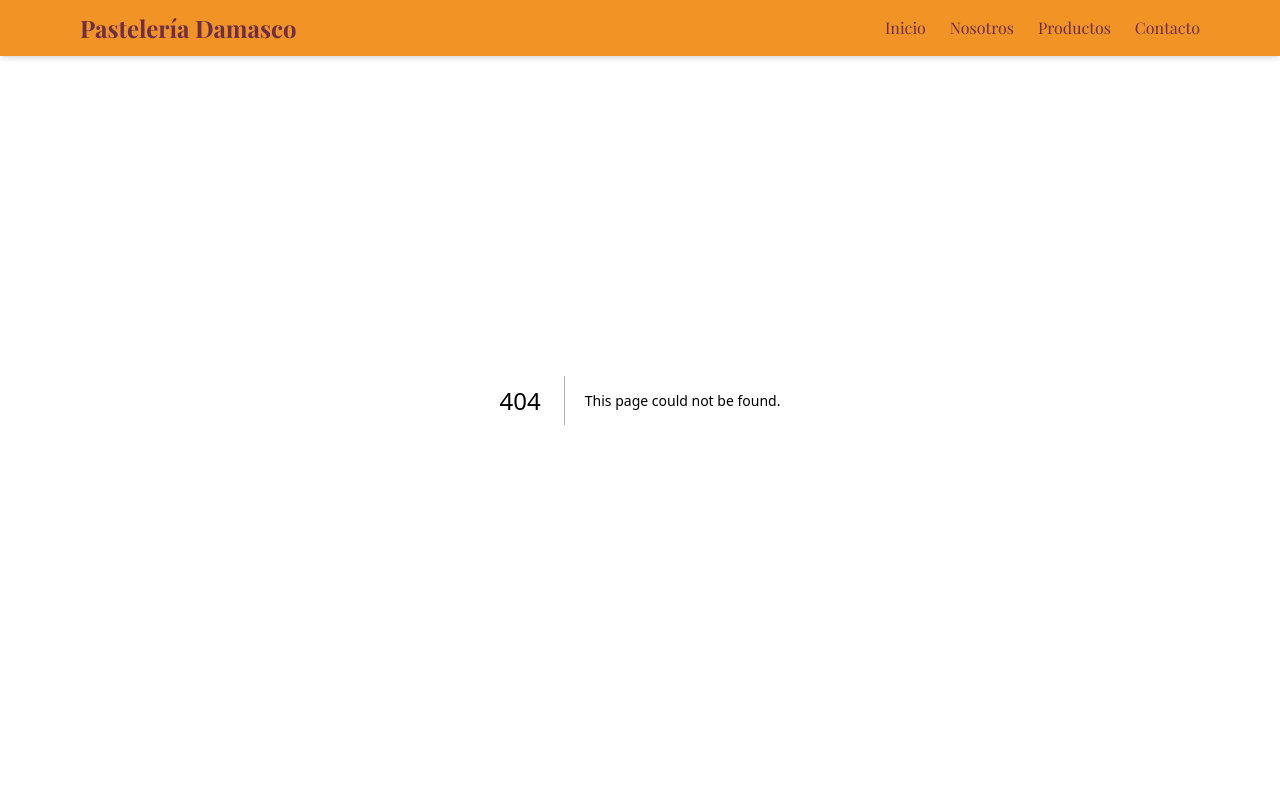
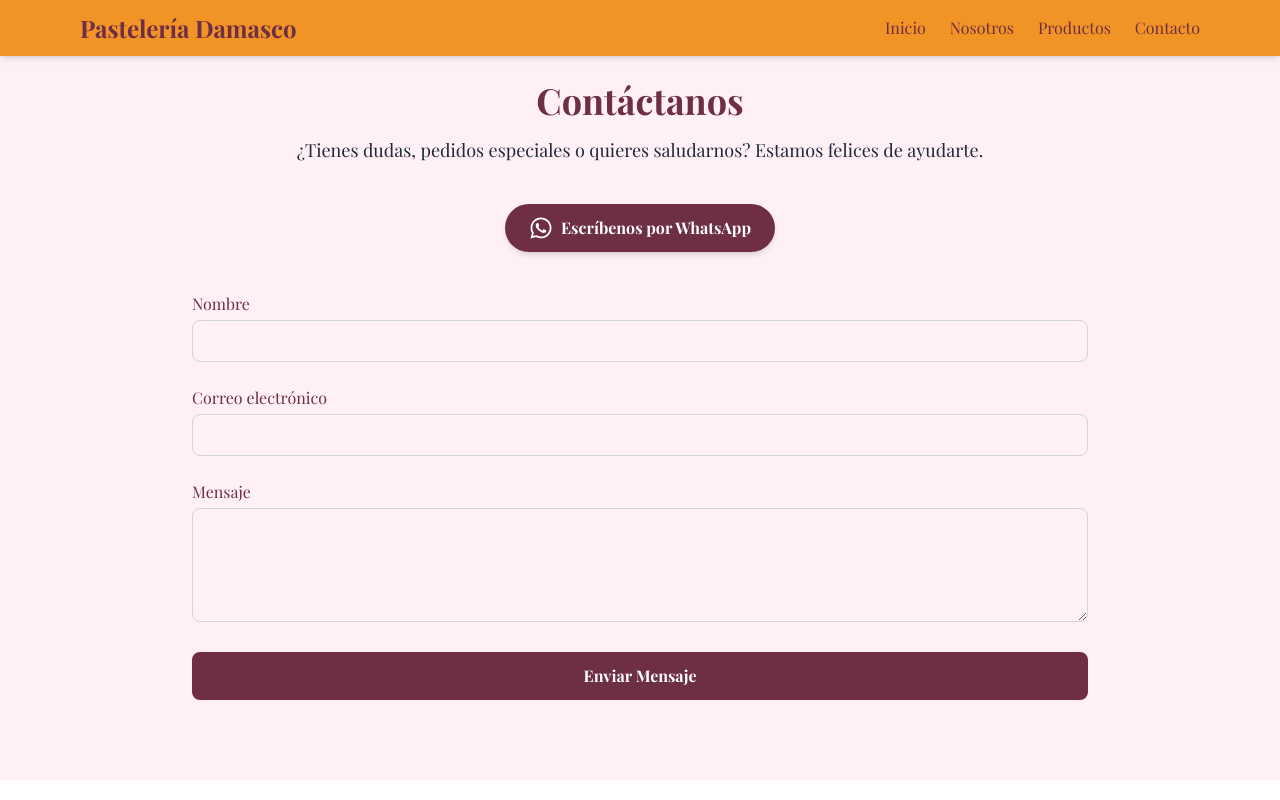
Before and after one commit to Vargosky/pag_web_damasco, a Next.js app: page /contacto in a window 1280 px wide. Before the commit this address had no page. Built offline with nearby package versions, Linux system fonts and the light colour scheme.

Commit message:
add nosotros and contacto

```diff
--- a/package.json
+++ b/package.json
@@ -12,7 +12,8 @@
     "framer-motion": "^12.23.6",
     "next": "15.4.1",
     "react": "19.1.0",
-    "react-dom": "19.1.0"
+    "react-dom": "19.1.0",
+    "react-icons": "^5.5.0"
   },
   "devDependencies": {
     "@tailwindcss/postcss": "^4",
--- /dev/null
+++ b/src/app/contacto/page.jsx
@@ -0,0 +1,88 @@
+"use client";
+import { motion } from "framer-motion";
+import { FaWhatsapp } from "react-icons/fa";
+
+export default function Contacto() {
+  return (
+    <section id="contacto" className="bg-[#fff0f5] py-20 px-4">
+      <div className="max-w-4xl mx-auto text-center">
+        <motion.h2
+          initial={{ opacity: 0, y: -20 }}
+          whileInView={{ opacity: 1, y: 0 }}
+          transition={{ duration: 0.6 }}
+          className="text-3xl md:text-4xl font-bold text-[#6d2e46] mb-4"
+        >
+          Contáctanos
+        </motion.h2>
+        <motion.p
+          initial={{ opacity: 0, y: 10 }}
+          whileInView={{ opacity: 1, y: 0 }}
+          transition={{ duration: 0.6 }}
+          className="text-gray-800 text-lg mb-10"
+        >
+          ¿Tienes dudas, pedidos especiales o quieres saludarnos? Estamos felices de ayudarte.
+        </motion.p>
+
+        {/* Botón WhatsApp */}
+        <motion.a
+          href="https://wa.me/56948995994" // Reemplaza con el número real
+          target="_blank"
+          rel="noopener noreferrer"
+          whileHover={{ scale: 1.05 }}
+          className="inline-flex items-center gap-2 bg-[#6d2e46] text-white px-6 py-3 rounded-full font-semibold shadow-md hover:bg-[#5b243d] transition mb-10"
+        >
+          <FaWhatsapp className="text-2xl" />
+          Escríbenos por WhatsApp
+        </motion.a>
+
+        {/* Formulario */}
+        <motion.form
+          action="https://formsubmit.co/tucorreo@dominio.com" // Reemplaza con tu correo
+          method="POST"
+          className="grid gap-6 text-left"
+          initial={{ opacity: 0 }}
+          whileInView={{ opacity: 1 }}
+          transition={{ duration: 0.6 }}
+        >
+          {/* Oculta el captcha de formsubmit */}
+          <input type="hidden" name="_captcha" value="false" />
+          <input type="hidden" name="_next" value="https://tusitio.com/gracias" />
+
+          <div>
+            <label className="block mb-1 text-[#6d2e46] font-medium">Nombre</label>
+            <input
+              type="text"
+              name="nombre"
+              required
+              className="w-full border border-gray-300 rounded-lg px-4 py-2 focus:outline-none focus:ring-2 focus:ring-[#6d2e46]"
+            />
+          </div>
+          <div>
+            <label className="block mb-1 text-[#6d2e46] font-medium">Correo electrónico</label>
+            <input
+              type="email"
+              name="email"
+              required
+              className="w-full border border-gray-300 rounded-lg px-4 py-2 focus:outline-none focus:ring-2 focus:ring-[#6d2e46]"
+            />
+          </div>
+          <div>
+            <label className="block mb-1 text-[#6d2e46] font-medium">Mensaje</label>
+            <textarea
+              name="mensaje"
+              rows={4}
+              required
+              className="w-full border border-gray-300 rounded-lg px-4 py-2 focus:outline-none focus:ring-2 focus:ring-[#6d2e46]"
+            ></textarea>
+          </div>
+          <button
+            type="submit"
+            className="bg-[#6d2e46] text-white px-6 py-3 rounded-lg font-semibold hover:bg-[#5b243d] transition w-full"
+          >
+            Enviar Mensaje
+          </button>
+        </motion.form>
+      </div>
+    </section>
+  );
+}
--- /dev/null
+++ b/src/app/nosotros/page.jsx
@@ -0,0 +1,104 @@
+"use client";
+import Image from "next/image";
+import { motion } from "framer-motion";
+
+export default function Nosotros() {
+  return (
+    <div>
+      {/* Sección 1 - Historia inicial */}
+      <section id="nosotros" className="bg-[#fff0f5] h-screen flex items-center px-4">
+        <div className="max-w-6xl mx-auto grid md:grid-cols-2 gap-10 items-center">
+          <motion.div
+            className="relative w-full h-72 md:h-96 rounded-lg overflow-hidden"
+            initial={{ opacity: 0, x: -40 }}
+            whileInView={{ opacity: 1, x: 0 }}
+            transition={{ duration: 0.6 }}
+            viewport={{ once: true }}
+          >
+            <Image
+              src="/img/nosotros.jpg"
+              alt="Dueña de Pastelería Damasco"
+              fill
+              className="object-cover"
+            />
+          </motion.div>
+
+          <motion.div
+            initial={{ opacity: 0, x: 40 }}
+            whileInView={{ opacity: 1, x: 0 }}
+            transition={{ duration: 0.6 }}
+            viewport={{ once: true }}
+          >
+            <h2 className="text-3xl md:text-4xl font-bold text-[#6d2e46] mb-4">
+              Nuestra Historia
+            </h2>
+            <p className="text-gray-800 leading-relaxed text-lg">
+              Pastelería Damasco nació en el corazón de Cerro Placeres con una receta familiar, una batidora heredada y el sueño de una madre por endulzar momentos importantes.
+            </p>
+            <p className="mt-4 text-gray-800 leading-relaxed text-lg">
+              Hoy, seguimos trabajando con las mismas manos, el mismo cariño y la pasión por la repostería casera.
+            </p>
+          </motion.div>
+        </div>
+      </section>
+
+      {/* Texto Inspirador de Transición */}
+      <motion.div
+        initial={{ opacity: 0, y: 20 }}
+        whileInView={{ opacity: 1, y: 0 }}
+        transition={{ duration: 0.6 }}
+        className="bg-[#fff0f5] text-center py-8 px-4"
+      >
+        <p className="text-xl md:text-2xl text-[#6d2e46] font-semibold max-w-4xl mx-auto">
+          "En cada porción hay una historia, un recuerdo y el amor de una familia que hornea con el corazón."
+        </p>
+      </motion.div>
+
+      {/* Separador Animado */}
+      <motion.div
+        initial={{ scaleY: 0 }}
+        whileInView={{ scaleY: 1 }}
+        transition={{ duration: 0.5 }}
+        viewport={{ once: true }}
+        className="bg-[#6d2e46] h-2 origin-top"
+      ></motion.div>
+
+      {/* Sección 2 - Continuación */}
+      <section id="nosotros_2" className="bg-[#fff0f5] h-screen flex items-center px-4">
+        <div className="max-w-6xl mx-auto grid md:grid-cols-2 gap-10 items-center">
+          <motion.div
+            className="relative w-full h-72 md:h-96 rounded-lg overflow-hidden"
+            initial={{ opacity: 0, x: -40 }}
+            whileInView={{ opacity: 1, x: 0 }}
+            transition={{ duration: 0.6 }}
+            viewport={{ once: true }}
+          >
+            <Image
+              src="/img/nosotros.jpg"
+              alt="Pasteles de la Pastelería Damasco"
+              fill
+              className="object-cover"
+            />
+          </motion.div>
+
+          <motion.div
+            initial={{ opacity: 0, x: 40 }}
+            whileInView={{ opacity: 1, x: 0 }}
+            transition={{ duration: 0.6 }}
+            viewport={{ once: true }}
+          >
+            <h2 className="text-3xl md:text-4xl font-bold text-[#6d2e46] mb-4">
+              Tradición que se Siente
+            </h2>
+            <p className="text-gray-800 leading-relaxed text-lg">
+              Cada torta que ves en nuestras vitrinas fue hecha a diario con ingredientes seleccionados, sabores auténticos y respeto por la tradición.
+            </p>
+            <p className="mt-4 text-gray-800 leading-relaxed text-lg">
+              No vendemos solo dulces: compartimos recuerdos, celebraciones y amor por el detalle.
+            </p>
+          </motion.div>
+        </div>
+      </section>
+    </div>
+  );
+}
--- a/src/app/page.js
+++ b/src/app/page.js
@@ -46,7 +46,7 @@ export default function Home() {
           </motion.p>
 
           <motion.a
-            href="https://wa.me/56912345678"
+            href="https://wa.me/56948995994"
             className="bg-[#fff0f5] text-[#6d2e46] font-semibold px-6 py-3 rounded-full shadow-lg hover:bg-[#fde0e9] transition"
             whileHover={{ scale: 1.05 }}
             whileTap={{ scale: 0.95 }}
--- a/src/app/productos/page.jsx
+++ b/src/app/productos/page.jsx
@@ -1,14 +1,33 @@
 "use client";
+import { useState } from "react";
 import Image from "next/image";
 import { motion } from "framer-motion";
 import productos from "../../data/productos.json";
 
+const tipos = [
+  "Todos",
+  "Torta",
+  "Kuchen",
+  "Cheesecake",
+  "Pie",
+  "Pastel",
+  "Brazo",
+  "Panqueque"
+];
+
 export default function Catalogo() {
+  const [filtro, setFiltro] = useState("Todos");
+
+  const productosFiltrados = productos.filter((producto) => {
+    if (filtro === "Todos") return true;
+    return producto.tipo.toLowerCase().includes(filtro.toLowerCase());
+  });
+
   return (
     <section id="productos" className="bg-[#fffaf5] py-16 px-4">
       <div className="max-w-6xl mx-auto">
         <motion.h2
-          className="text-3xl md:text-4xl font-bold text-center text-[#6d2e46] mb-12"
+          className="text-3xl md:text-4xl font-bold text-center text-[#6d2e46] mb-8"
           initial={{ opacity: 0, y: 40 }}
           whileInView={{ opacity: 1, y: 0 }}
           transition={{ duration: 0.6 }}
@@ -16,8 +35,23 @@ export default function Catalogo() {
           Nuestro Catálogo
         </motion.h2>
 
+        <div className="flex flex-wrap justify-center gap-3 mb-12">
+          {tipos.map((tipo) => (
+            <button
+              key={tipo}
+              onClick={() => setFiltro(tipo)}
+              className={`px-4 py-2 rounded-full text-sm font-medium border transition
+                ${filtro === tipo
+                  ? "bg-[#6d2e46] text-white border-[#6d2e46]"
+                  : "bg-white text-[#6d2e46] border-[#6d2e46] hover:bg-[#f9dbd8]"}`}
+            >
+              {tipo}
+            </button>
+          ))}
+        </div>
+
         <div className="grid grid-cols-1 sm:grid-cols-2 md:grid-cols-3 gap-8">
-          {productos.map((producto, index) => (
+          {productosFiltrados.map((producto, index) => (
             <motion.div
               key={index}
               className="bg-[#fce8e0] rounded-xl shadow-md overflow-hidden hover:shadow-lg transition-all"
--- a/src/components/navbar/Navbar.jsx
+++ b/src/components/navbar/Navbar.jsx
@@ -21,17 +21,17 @@ export default function Navbar() {
         </button>
         <nav className="hidden md:flex space-x-6 text-sm md:text-base">
           <a href="/" className="text-[#6d2e46] hover:text-white transition">Inicio</a>
-          <a href="#nosotros" className="text-[#6d2e46] hover:text-white transition">Nosotros</a>
+          <a href="/nosotros" className="text-[#6d2e46] hover:text-white transition">Nosotros</a>
           <a href="/productos" className="text-[#6d2e46] hover:text-white transition">Productos</a>
-          <a href="#contacto" className="text-[#6d2e46] hover:text-white transition">Contacto</a>
+          <a href="/contacto" className="text-[#6d2e46] hover:text-white transition">Contacto</a>
         </nav>
       </div>
       {menuOpen && (
         <div className="md:hidden px-4 pb-4 space-y-2 bg-[#fff0f5]">
           <a href="/" className="block text-[#6d2e46] hover:text-white">Inicio</a>
-          <a href="#nosotros" className="block text-[#6d2e46] hover:text-white">Nosotros</a>
+          <a href="/nosotros" className="block text-[#6d2e46] hover:text-white">Nosotros</a>
           <a href="/productos" className="block text-[#6d2e46] hover:text-white">Productos</a>
-          <a href="#contacto" className="block text-[#6d2e46] hover:text-white">Contacto</a>
+          <a href="/contacto" className="block text-[#6d2e46] hover:text-white">Contacto</a>
         </div>
       )}
     </header>
--- a/src/data/productos.json
+++ b/src/data/productos.json
@@ -3,72 +3,84 @@
     "nombre": "Torta de Milhojas",
     "descripcion": "Clásica milhojas con manjar casero y crema.",
     "precio": 18000,
-    "imagen": "/img/milhojas.jpg"
+    "imagen": "/img/milhojas.jpg",
+    "tipo": "Torta"
   },
   {
     "nombre": "Kuchen de Frambuesa",
     "descripcion": "Masa suave con frambuesas frescas y crumble.",
     "precio": 12000,
-    "imagen": "/img/kuchen.jpg"
+    "imagen": "/img/kuchen.jpg",
+    "tipo": "Kuchen"
   },
   {
     "nombre": "Torta Tres Leches",
     "descripcion": "Bizcocho esponjoso bañado en leches con merengue.",
     "precio": 16000,
-    "imagen": "/img/tresleches.jpg"
+    "imagen": "/img/tresleches.jpg",
+    "tipo": "Torta"
   },
   {
     "nombre": "Torta Selva Negra",
     "descripcion": "Bizcocho de chocolate con cerezas y crema chantilly.",
     "precio": 17500,
-    "imagen": "/img/selvanegra.jpg"
+    "imagen": "/img/selvanegra.jpg",
+    "tipo": "Torta"
   },
   {
     "nombre": "Tarta de Manzana",
     "descripcion": "Base de mantequilla con relleno de manzanas especiadas.",
     "precio": 11000,
-    "imagen": "/img/tartamanzana.jpg"
+    "imagen": "/img/tartamanzana.jpg",
+    "tipo": "Pastel"
   },
   {
     "nombre": "Cheesecake de Maracuyá",
     "descripcion": "Cremoso pastel de queso con salsa de maracuyá natural.",
     "precio": 14000,
-    "imagen": "/img/cheesecake.jpg"
+    "imagen": "/img/cheesecake.jpg",
+    "tipo": "Cheesecake"
   },
   {
     "nombre": "Pie de Limón",
     "descripcion": "Base crocante, relleno suave de limón y merengue flameado.",
     "precio": 13000,
-    "imagen": "/img/pielimon.jpg"
+    "imagen": "/img/pielimon.jpg",
+    "tipo": "Pie"
   },
   {
     "nombre": "Brazo de Reina",
     "descripcion": "Pionono enrollado con manjar casero, espolvoreado con azúcar flor.",
     "precio": 9500,
-    "imagen": "/img/brazo.jpg"
+    "imagen": "/img/brazo.jpg",
+    "tipo": "Brazo"
   },
   {
     "nombre": "Torta Panqueque Naranja",
     "descripcion": "Capas de panqueque delgado con manjar y mermelada de naranja.",
     "precio": 18500,
-    "imagen": "/img/panquequenaranja.jpg"
+    "imagen": "/img/panquequenaranja.jpg",
+    "tipo": "Panqueque"
   },
   {
     "nombre": "Torta Moka",
     "descripcion": "Delicado sabor a café, bizcocho húmedo con crema moka.",
     "precio": 16500,
-    "imagen": "/img/moka.jpg"
+    "imagen": "/img/moka.jpg",
+    "tipo": "Torta"
   },
   {
     "nombre": "Pastel de Hojaldre",
     "descripcion": "Capas crujientes con relleno de crema pastelera.",
     "precio": 10000,
-    "imagen": "/img/hojaldre.jpg"
+    "imagen": "/img/hojaldre.jpg",
+    "tipo": "Pastel"
   },
   {
     "nombre": "Brownies Caseros",
     "descripcion": "Porciones individuales de brownie húmedo con nuez.",
     "precio": 3000,
-    "imagen": "/img/brownie.jpg"
+    "imagen": "/img/brownie.jpg",
+    "tipo": "Pastel"
   }
 ]
```
Also changed, not shown: public/img/nosotros.jpg (added), 1 other file (tests, documents, lock files or other folders).
